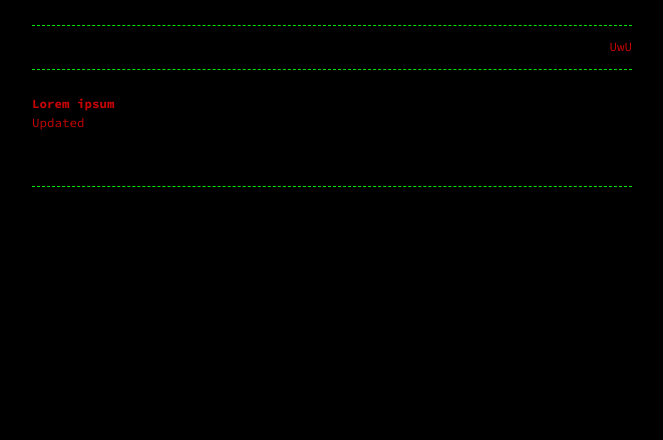
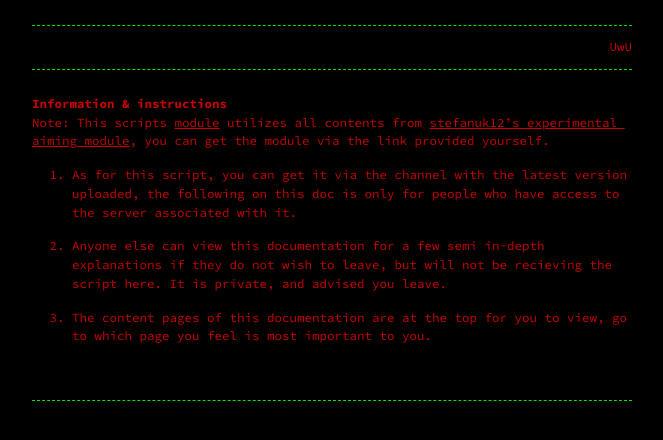
Before and after one commit to Darkfire0576/Darkus, a Jekyll site: the page built from index.md, in a window 1280 px wide. Shown: the top 440 px of the page, without its empty margins (308-971 px from the left). Built offline with Jekyll 4.4.1, drawn with Linux system fonts in a browser that asks for light colours.

Commit message:
Update index.md

```diff
--- a/index.md
+++ b/index.md
@@ -4,6 +4,12 @@ layout: home
 permalink: /
 ---
 
-# Lorem ipsum
+# Information & instructions
 
-Updated
+Note: This scripts [module](https://raw.githubusercontent.com/Hexxxxxxxxxxxxxxxxxx/Hexus/main/Module.lua) utilizes all contents from [stefanuk12's experimental aiming module](https://stefanuk12.github.io/Aiming/), you can get the module via the link provided yourself.
+
+1. As for this script, you can get it via the channel with the latest version uploaded, the following on this doc is only for people who have access to the server associated with it.
+
+2. Anyone else can view this documentation for a few semi in-depth explanations if they do not wish to leave, but will not be recieving the script here. It is private, and advised you leave.
+
+3. The content pages of this documentation are at the top for you to view, go to which page you feel is most important to you.
```
